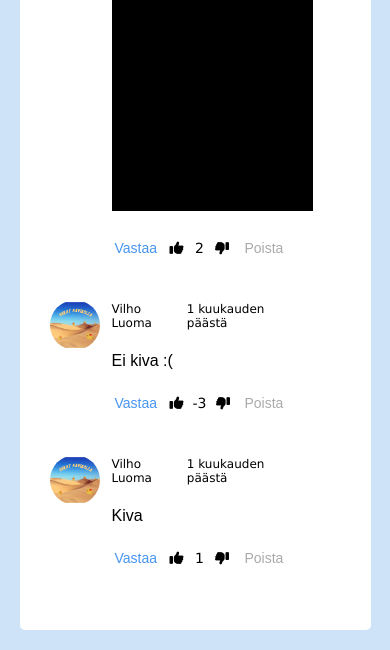
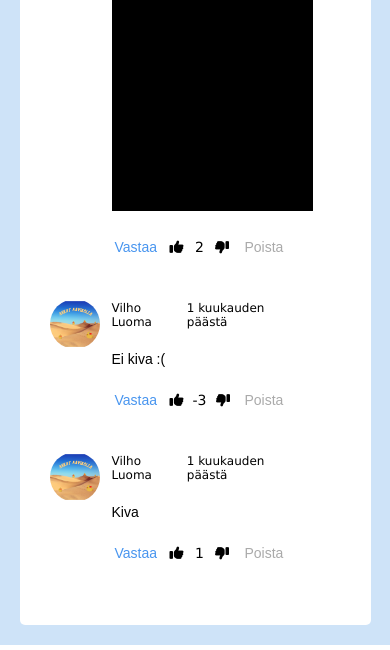
Before and after one commit to vilbedawg/PHP-forum-site, a PHP site: page /view.php?room=401 in a window 390 px wide. Shown: the part 1569-2219 px from the top of the page. Run offline with PHP 8.4, Linux system fonts and the light colour scheme; data comes from the database, SQL or seed files in the repository; some libraries are stand-ins or nearby versions.

Commit message:
Update styles.css

```diff
--- a/styles.css
+++ b/styles.css
@@ -948,7 +948,7 @@ body, html {
 .bodytext p{
     word-wrap: break-word;
     max-width: 100%;
-    font-size: 16px;
+    font-size: 14px;
     overflow-x: hidden ;
     margin-left: 2px;
 }
@@ -2327,7 +2327,7 @@ body, html {
         font-size: 14px;
     }
     .username-users {
-        font-size: 12px;
+        font-size: 14px;
     }
 
     .edit-post-btn, .delete-post-btn {
```
